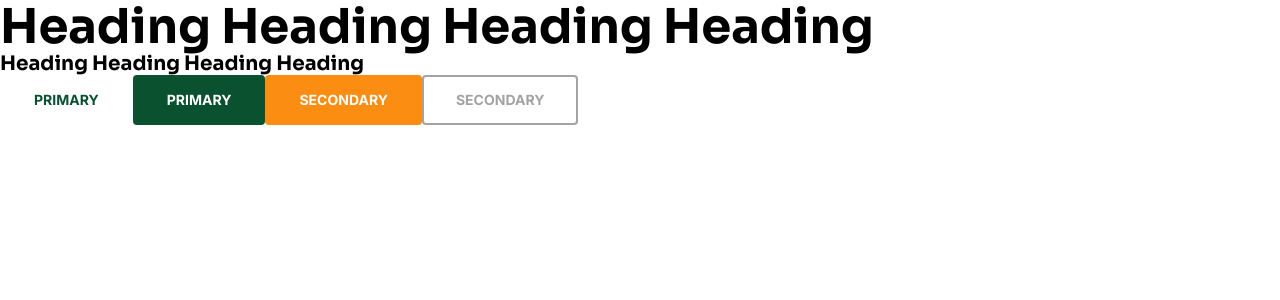
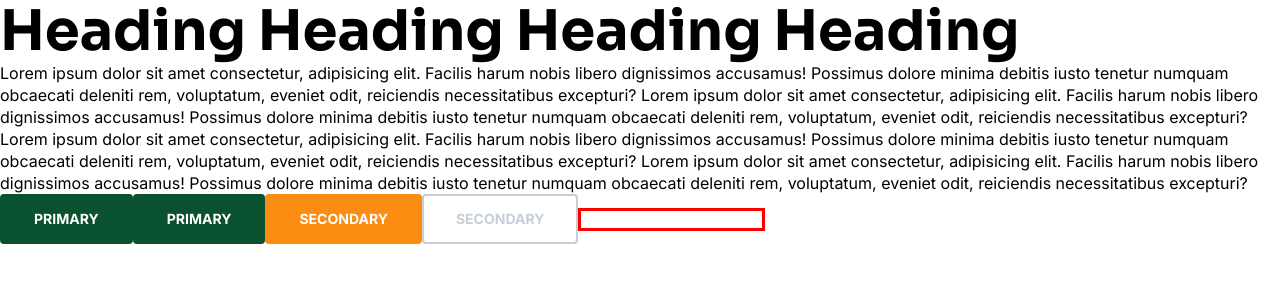
Before and after one commit to RaphaelFreire/buscar-rural-web-2021, a Next.js app: page / in a window 1280 px wide. Shown: the top 300 px of the page. Built offline with nearby package versions, Linux system fonts and the light colour scheme.

Commit message:
refeito title com ajuda do joao e ajuste nas variaveis

```diff
--- a/components/Button/Button.tsx
+++ b/components/Button/Button.tsx
@@ -8,7 +8,7 @@ interface ButtonProps extends ButtonHTMLAttributes<HTMLButtonElement> {
 
 export function Button({
   children,
-  variant,
+  variant = 'primary',
   ...rest
 }: ButtonProps): JSX.Element {
   return (
--- a/components/Button/style.module.scss
+++ b/components/Button/style.module.scss
@@ -12,7 +12,7 @@
   padding: 1rem 2rem;
   border-radius: 4px;
 
-  color: $green;
+  color: $primary;
   background-color: transparent;
 
   border: 2px solid transparent;
@@ -26,23 +26,23 @@
 
 .primary {
   color: $white;
-  background-color: $green;
+  background-color: $primary;
   transition: background-color 0.3s ease-in;
 
   &:hover{
     color: $white;
-    background-color: $green_light;
+    background-color: $primary_light;
   }
 }
 
 .secondary {
   color: $white;
-  background-color: $orange;
+  background-color: $secondary;
   transition: background-color 0.3s ease-in;
 
   &:hover{
     color: $white;
-    background-color: $orange_light;
+    background-color: $secondary_dark;
   }
 }
 
--- /dev/null
+++ b/components/Input/Input.tsx
@@ -0,0 +1,10 @@
+import { InputHTMLAttributes } from 'react'
+import style from './style.module.scss'
+
+interface InputProps extends InputHTMLAttributes<HTMLInputElement> {
+  variant?: 'primary' | 'secondary' | 'outline'
+}
+
+export function Input({ ...rest }: InputProps): JSX.Element {
+  return <input {...rest} className={`${style.input}`} />
+}
--- /dev/null
+++ b/components/Input/style.module.scss
@@ -0,0 +1,5 @@
+@import "../../styles/variables.scss";
+
+.input {
+  border: 3px solid red;
+}
--- /dev/null
+++ b/components/Text/Text.tsx
@@ -0,0 +1,26 @@
+import { ReactNode } from 'react'
+import style from './style.module.scss'
+
+interface TextProps {
+  align?: 'left' | 'center' | 'right'
+  type?: 'text-large' | 'text-medium' | 'text-normal' | 'text-small'
+  weight?: 'regular' | 'bold'
+  children: ReactNode
+}
+
+export function Text({
+  align = 'left',
+  type = 'text-normal',
+  weight = 'regular',
+  children,
+  ...rest
+}: TextProps): JSX.Element {
+  return (
+    <p
+      {...rest}
+      className={`${style.Text} ${style[align]} ${style[type]} ${style[weight]}`}
+    >
+      {children}
+    </p>
+  )
+}
--- /dev/null
+++ b/components/Text/style.module.scss
@@ -0,0 +1,45 @@
+@import "../../styles/variables.scss";
+
+.text {
+  font-family: Inter;
+}
+
+.text-large{
+  font-size:  1.25rem;
+  line-height: 1.75rem;
+}
+
+.text-medium{
+  font-size:  1.125rem;
+  line-height: 1.563rem;
+}
+
+.text-normal{
+  font-size: 1rem;
+  line-height: 1.375rem;
+}
+
+.text-small{
+  font-size: 0.75rem;
+  line-height: 1.188rem;
+}
+
+.regular{
+  font-weight: normal;
+}
+
+.bold{
+  font-weight: bold;
+}
+
+.left{
+  text-align: left;
+}
+
+.center{
+  text-align: center;
+}
+
+.right{
+  text-align: right;
+}
--- a/components/Title/Title.tsx
+++ b/components/Title/Title.tsx
@@ -3,78 +3,20 @@ import style from './style.module.scss'
 
 interface TitleProps {
   align?: 'left' | 'center' | 'right'
-  type?:
-    | 'heading-1'
-    | 'heading-2'
-    | 'heading-3'
-    | 'heading-4'
-    | 'heading-5'
-    | 'heading-6'
+  type?: 'h1' | 'h2' | 'h3' | 'h4' | 'h5' | 'h6'
   children?: ReactNode
 }
 
 export function Title({
   align = 'left',
-  type,
-  children,
-  ...rest
+  type = 'h2',
+  children
 }: TitleProps): JSX.Element {
-  if (type === 'heading-1') {
-    return (
-      <h1 {...rest} className={`${style.title} ${style[align]} ${style[type]}`}>
-        {children}
-      </h1>
-    )
-  }
-
-  if (type === 'heading-2') {
-    return (
-      <h2 {...rest} className={`${style.title} ${style[align]} ${style[type]}`}>
-        {children}
-      </h2>
-    )
-  }
-
-  if (type === 'heading-3') {
-    return (
-      <h3 {...rest} className={`${style.title} ${style[align]} ${style[type]}`}>
-        {children}
-      </h3>
-    )
-  }
-
-  if (type === 'heading-4') {
-    return (
-      <h4 {...rest} className={`${style.title} ${style[align]} ${style[type]}`}>
-        {children}
-      </h4>
-    )
-  }
-
-  if (type === 'heading-5') {
-    return (
-      <h5 {...rest} className={`${style.title} ${style[align]} ${style[type]}`}>
-        {children}
-      </h5>
-    )
-  }
-
-  if (type === 'heading-6') {
-    return (
-      <h6 {...rest} className={`${style.title} ${style[align]} ${style[type]}`}>
-        {children}
-      </h6>
-    )
-  }
+  const CustomTag = type as keyof JSX.IntrinsicElements
 
   return (
-    <h2
-      {...rest}
-      className={`${style.title} ${style[align]} ${
-        style[(type = 'heading-2')]
-      }`}
-    >
+    <CustomTag className={`${style.title} ${style[align]} ${style[type]}`}>
       {children}
-    </h2>
+    </CustomTag>
   )
 }
--- a/components/Title/style.module.scss
+++ b/components/Title/style.module.scss
@@ -6,32 +6,32 @@
   font-weight: bold;
 }
 
-.heading-1 {
+.h1 {
   font-size: 56px;
   line-height: 62px;
 }
 
-.heading-2 {
+.h2 {
   font-size: 48px;
   line-height: 53px;
 }
 
-.heading-3 {
+.h3 {
   font-size: 40px;
   line-height: 44px;
 }
 
-.heading-4 {
+.h4 {
   font-size: 32px;
   line-height: 35px;
 }
 
-.heading-5 {
+.h5 {
   font-size: 24px;
   line-height: 26px;
 }
 
-.heading-6 {
+.h6 {
   font-size: 20px;
   line-height: 22px;
 }
--- a/pages/index.tsx
+++ b/pages/index.tsx
@@ -1,16 +1,36 @@
 import { Button } from '../components/Button/Button'
 import { Title } from '../components/Title/Title'
+import { Text } from '../components/Text/Text'
+import { Input } from '../components/Input/Input'
 
 export default function Home(): JSX.Element {
   return (
     <>
-      <Title>Heading Heading Heading Heading</Title>
-      <Title type="heading-6">Heading Heading Heading Heading</Title>
+      <Title type="h1">Heading Heading Heading Heading</Title>
+      <Text>
+        Lorem ipsum dolor sit amet consectetur, adipisicing elit. Facilis harum
+        nobis libero dignissimos accusamus! Possimus dolore minima debitis iusto
+        tenetur numquam obcaecati deleniti rem, voluptatum, eveniet odit,
+        reiciendis necessitatibus excepturi? Lorem ipsum dolor sit amet
+        consectetur, adipisicing elit. Facilis harum nobis libero dignissimos
+        accusamus! Possimus dolore minima debitis iusto tenetur numquam
+        obcaecati deleniti rem, voluptatum, eveniet odit, reiciendis
+        necessitatibus excepturi? Lorem ipsum dolor sit amet consectetur,
+        adipisicing elit. Facilis harum nobis libero dignissimos accusamus!
+        Possimus dolore minima debitis iusto tenetur numquam obcaecati deleniti
+        rem, voluptatum, eveniet odit, reiciendis necessitatibus excepturi?
+        Lorem ipsum dolor sit amet consectetur, adipisicing elit. Facilis harum
+        nobis libero dignissimos accusamus! Possimus dolore minima debitis iusto
+        tenetur numquam obcaecati deleniti rem, voluptatum, eveniet odit,
+        reiciendis necessitatibus excepturi?
+      </Text>
 
       <Button>Primary</Button>
       <Button variant="primary">Primary</Button>
       <Button variant="secondary">Secondary</Button>
       <Button variant="outline">Secondary</Button>
+
+      <Input />
     </>
   )
 }
--- a/styles/variables.scss
+++ b/styles/variables.scss
@@ -2,16 +2,60 @@
 //**** Components ****//
 //*******************//
 
-$green:                      #0A522F !default;
-$green_light:                #276F4C !default;
+$gradient-1:                    linear-gradient(180deg, #007819 0%, #0A522F 100%) !default;
+$gradient-2:                    linear-gradient(225deg, #FB8D13 0%, #D3750D 100%) !default;
+
+//**** Colors ****//
+
+$primary:                      #0A522F !default;
+$primary_dark:                 #134127 !default;
+$primary_light:                #067941 !default;
+$secondary:                    #FB8D13 !default;
+$secondary_dark:               #D3750D !default;
+$secondary_light:              #FFAD29 !default;
+$brown:                        #5D360C !default;
+$brown_dark:                   #4D311F !default;
+$brown_light:                  #D3750D !default;
+
+
+//**** State ****//
+
+$info:                        #2F80ED !default;
+$succes:                      #27AE60 !default;
+$warning:                     #E2B93B !default;
+$error:                       #EB5757 !default;
+
+
+//**** Text ****//
+
+$black:                      #333333 !default;
 $white:                      #FFFFFF !default;
-$brown:                      #5D360C !default;
-$brown_light:                #F4F0EC !default;
-$green_accent:               #018A06 !default;
-$black:                      #333333 !default;
-$gray:                       #A3A3A3 !default;
-$gray_light:                 #F6F6F6 !default;
-$gray_dark:                  #4D5662 !default;
-$yellow:                     #FFE37E !default;
-$orange:                     #FB8D13 !default;
-$orange_light:               #FFAE00 !default;
+
+
+//**** Neutral ****//
+
+$gray_darkness:                #3C4342 !default;
+$gray-dark:                    #868E96 !default;
+$gray:                         #C6CED6 !default;
+$gray-light:                   #EAE6E2 !default;
+$gray-lightness:               #F6F6F6 !default;
+
+
+//**** Shadown ****//
+
+$shadow-1: 0px 4px 24px rgba(9, 44, 76, 0.4);
+$shadow-2: 0px 5px 15px rgba(70, 61, 55, 0.1);
+
+
+//**** Spacings ****//
+
+$spacing-1:                  8px  !default;
+$spacing-2:                  16px !default;
+$spacing-3:                  24px !default;
+$spacing-4:                  32px !default;
+$spacing-5:                  40px !default;
+$spacing-6:                  56px !default;
+$spacing-7:                  72px !default;
+$spacing-8:                  80px !default;
+$spacing-9:                  96px !default;
+$spacing-10:                 120px !default;
```
